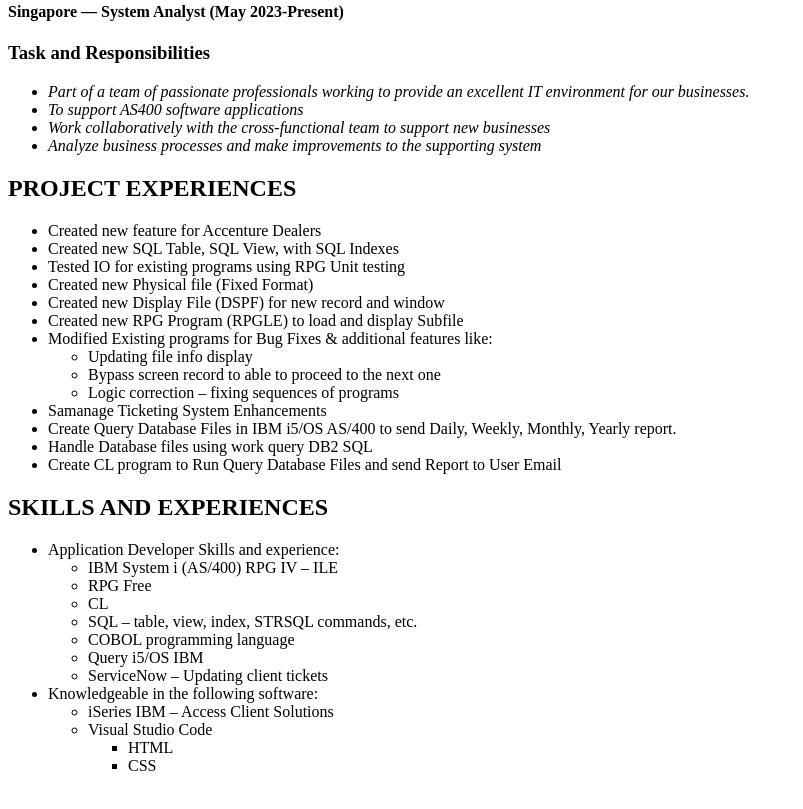
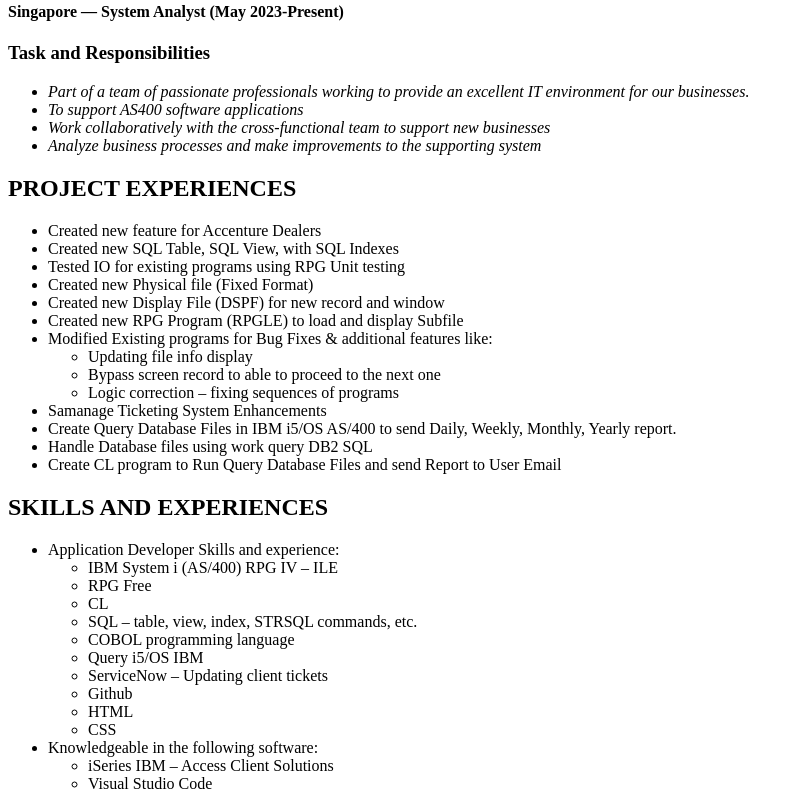
Before and after one commit to ajohn95/Resume-in-HTML, a plain HTML site: page index.html in a window 1280 px wide. Shown: the part 1010-1819 px from the top of the page, without its empty margins (0-803 px from the left). Drawn offline with Linux system fonts and the light colour scheme.

Commit message:
index.html

```diff
--- a/index.html
+++ b/index.html
@@ -70,17 +70,15 @@
                     <li>COBOL programming language</li>
                     <li>Query i5/OS IBM</li>
                     <li>ServiceNow – Updating client tickets</li>
+                    <li>Github</li>
+                    <li>HTML</li>
+                    <li>CSS</li>
                 </ul>
             </li>
             <li>Knowledgeable in the following software:
                 <ul>
                     <li>iSeries IBM – Access Client Solutions</li>
-                    <li>Visual Studio Code
-                        <ul>
-                            <li>HTML</li>
-                            <li>CSS</li>
-                        </ul>
-                    </li>
+                    <li>Visual Studio Code</li>
                 </ul>
             </li>
          </ul>
```
